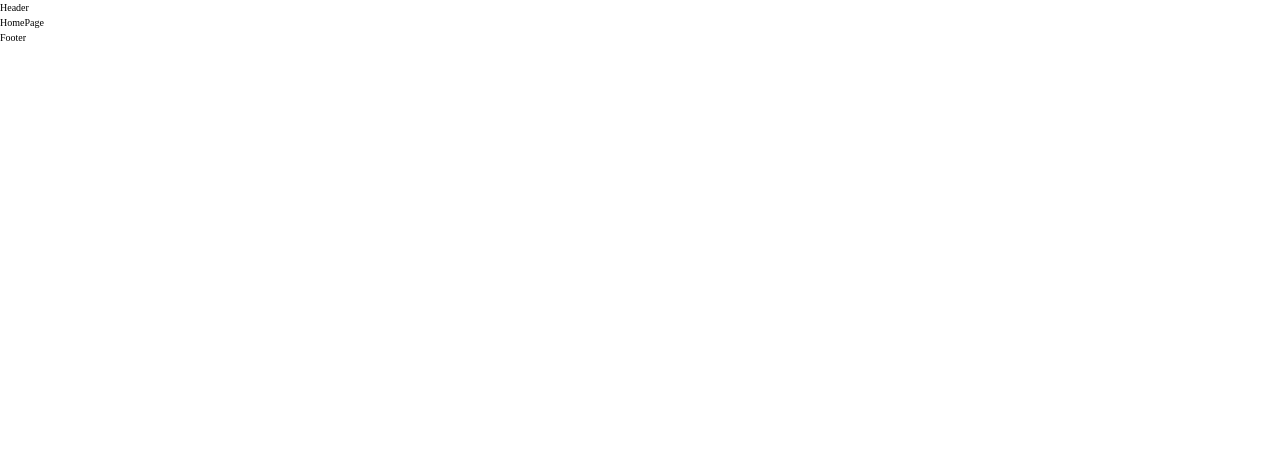
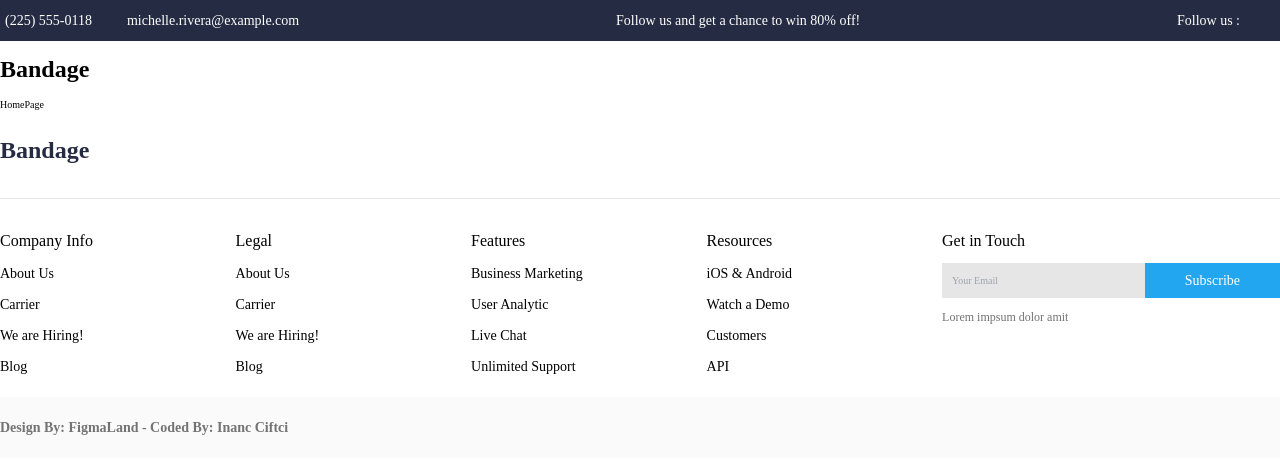
Before and after one commit to inancciftci/e-commerce-project, a React (Create React App) app: page / in a window 1280 px wide. Shown: the top 474 px of the page. Built offline with nearby package versions, Linux system fonts and the light colour scheme.

Commit message:
Footer and header layout

```diff
--- a/src/layout/Footer.js
+++ b/src/layout/Footer.js
@@ -1,5 +1,85 @@
+/* eslint-disable jsx-a11y/anchor-has-content */
+/* eslint-disable jsx-a11y/anchor-is-valid */
 import React from "react";
 
 export default function Footer() {
-  return <div>Footer</div>;
+  return (
+    <>
+      <div className="container flex flex-col mx-auto py-[2rem]">
+        <div className="flex justify-between items-center">
+          <a href="#" className="text-[2.4rem] font-[700] text-[#252B42]">
+            Bandage
+          </a>
+          <div className="flex gap-x-[1.5rem] w-[30rem] justify-end">
+            <a href="#" className="text-[2.4rem]">
+              <i className="fa-brands fa-facebook"></i>
+            </a>
+            <a href="#" className="text-[2.4rem]">
+              <i className="fa-brands fa-instagram"></i>
+            </a>
+            <a href="#" className="text-[2.4rem]">
+              <i className="fa-brands fa-x-twitter"></i>
+            </a>
+          </div>
+        </div>
+        <hr className="my-[3rem]" />
+        <div id="footer-links" className="flex justify-between">
+          <div className="flex flex-col gap-[1rem] flex-1">
+            <h5>Company Info</h5>
+            <a href="#">About Us</a>
+            <a href="#">Carrier</a>
+            <a href="#">We are Hiring!</a>
+            <a href="#">Blog</a>
+          </div>
+          <div className="flex flex-col gap-[1rem] flex-1">
+            <h5>Legal</h5>
+            <a href="#">About Us</a>
+            <a href="#">Carrier</a>
+            <a href="#">We are Hiring!</a>
+            <a href="#">Blog</a>
+          </div>
+          <div className="flex flex-col gap-[1rem] flex-1">
+            <h5>Features</h5>
+            <a href="#">Business Marketing</a>
+            <a href="#">User Analytic</a>
+            <a href="#">Live Chat</a>
+            <a href="#">Unlimited Support</a>
+          </div>
+          <div className="flex flex-col gap-[1rem] flex-1">
+            <h5>Resources</h5>
+            <a href="#">iOS & Android</a>
+            <a href="#">Watch a Demo</a>
+            <a href="#">Customers</a>
+            <a href="#">API</a>
+          </div>
+          <div className="flex flex-col gap-[1rem] flex-[8%]">
+            <h5>Get in Touch</h5>
+            <form className="flex border-black border-solid border-5">
+              <input
+                type="email"
+                placeholder="Your Email"
+                className="p-[1rem] w-[60%] text-[#737373] bg-[#E6E6E6]"
+              />
+              <button
+                type="submit"
+                className="p-[0.5rem] w-[40%] bg-[#23A6F0] text-[white] text-[1.4rem]"
+              >
+                Subscribe
+              </button>
+            </form>
+            <p className="text-[#737373] text-[1.2rem] ">
+              Lorem impsum dolor amit
+            </p>
+          </div>
+        </div>
+      </div>
+      <div className="bg-[#FAFAFA]">
+        <div className="container mx-auto">
+          <p className="font-bold text-[#737373] py-[2rem]">
+            Design By: FigmaLand - Coded By: Inanc Ciftci
+          </p>
+        </div>
+      </div>
+    </>
+  );
 }
--- a/src/layout/Header.js
+++ b/src/layout/Header.js
@@ -1,5 +1,51 @@
+/* eslint-disable jsx-a11y/anchor-is-valid */
 import React from "react";
 
 export default function Header() {
-  return <div>Header</div>;
+  return (
+    <>
+      <div className="bg-[#252B42]">
+        <div className="max-sm:hidden container mx-auto py-[1rem] flex justify-between color text-white items-center">
+          <div className="flex gap-x-[3rem]">
+            <button className="flex items-center gap-x-[0.5rem]">
+              <i className="fa-solid fa-phone decoration-white"></i>
+              (225) 555-0118
+            </button>
+            <button className="flex items-center gap-x-[0.5rem]">
+              <i class="fa-regular fa-envelope"></i>
+              michelle.rivera@example.com
+            </button>
+          </div>
+          <div>
+            <h6>Follow us and get a chance to win 80% off!</h6>
+          </div>
+          <div className="flex items-center gap-x-[1rem]">
+            <h6>Follow us : </h6>
+            <div className="flex items-center gap-x-[1rem]">
+              <a href="https://instagram.com" target="_blank" rel="noreferrer">
+                <i class="fa-brands fa-instagram"></i>
+              </a>
+              <a href="https://youtube.com" target="_blank" rel="noreferrer">
+                <i class="fa-brands fa-youtube"></i>
+              </a>
+              <a href="https://facebook.com" target="_blank" rel="noreferrer">
+                <i class="fa-brands fa-facebook"></i>
+              </a>
+              <a href="https://x.com" target="_blank" rel="noreferrer">
+                <i class="fa-brands fa-x-twitter"></i>
+              </a>
+            </div>
+          </div>
+        </div>
+      </div>
+      <div className="container mx-auto py-[1rem] flex">
+        <div className="flex gap-x-[1rem]">
+          <a href="#" className="text-[2.4rem] font-[700]">
+            Bandage
+          </a>
+          <nav></nav>
+        </div>
+      </div>
+    </>
+  );
 }
```
